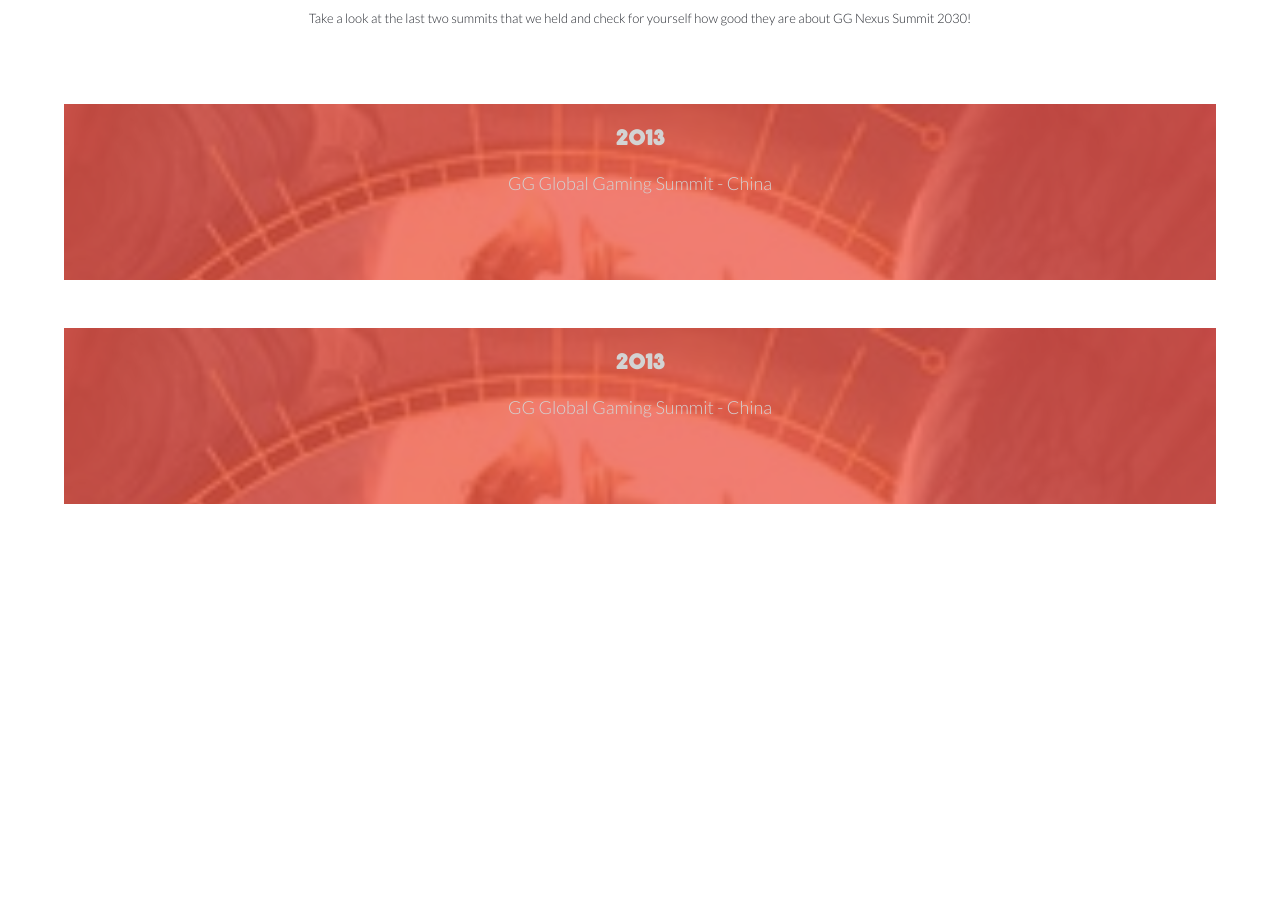
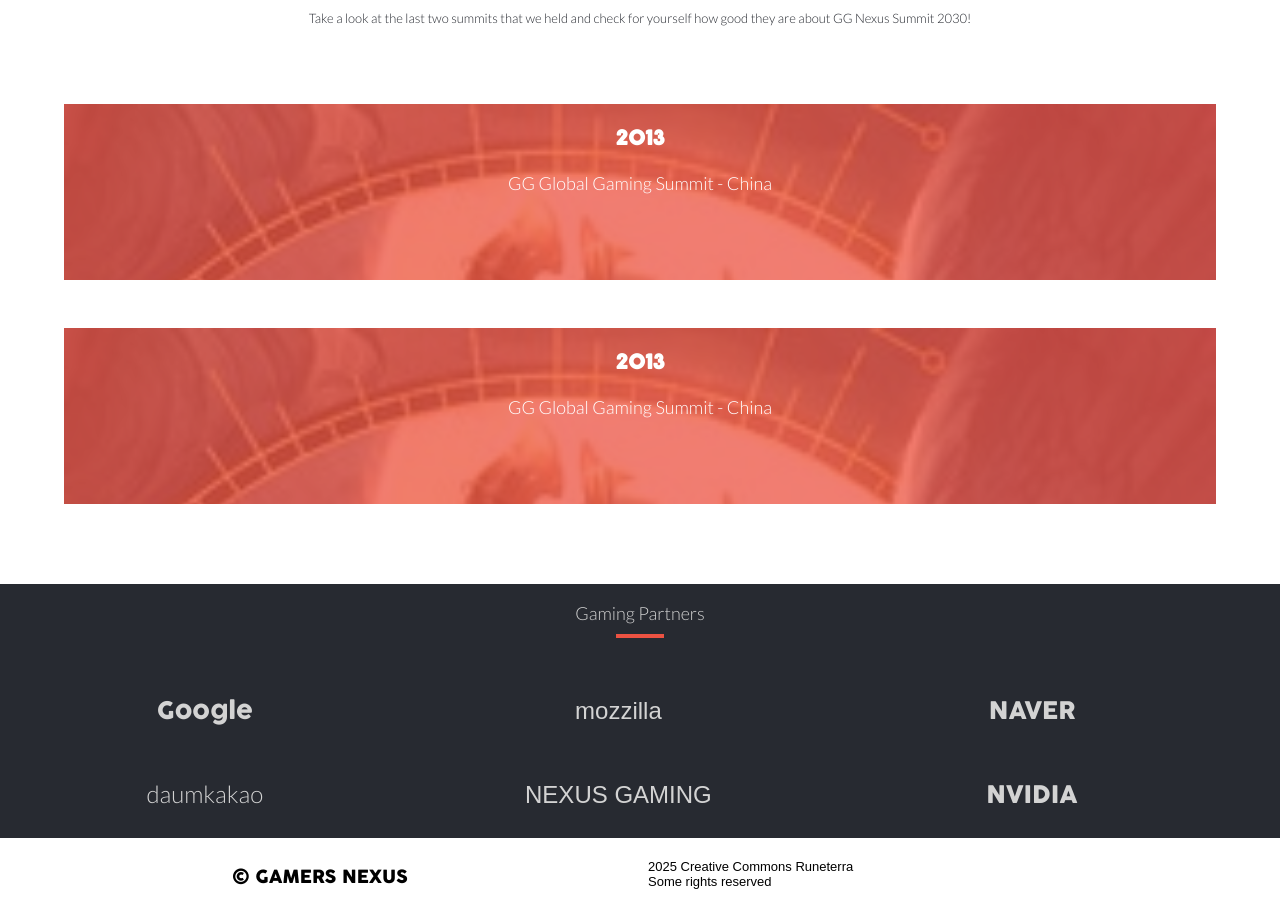
Before and after one commit to tinatsina/gamers-conference, a plain HTML site: page pages/about.html in a window 1280 px wide. Shown: the part 922-1838 px from the top of the page. Before the commit the page ends 1506 px from the top, so only its background shows below. Drawn offline with Linux system fonts and the light colour scheme.

Commit message:
completed partners and footer section

```diff
--- a/pages/about.html
+++ b/pages/about.html
@@ -103,5 +103,44 @@
         </div>
         <span class="borderbuffer"></span>
     </div>
+
+    <!-- PARTNERS SECTION -->
+
+    <div class="partners-section">
+        <div class="partners-section-container">
+            <div class="top-content">
+                <h1 class="main-program-header">
+                    Gaming Partners
+                </h1>
+                <span class="main-program-line"></span>
+            </div>
+            <div class="partners-bottom-content">
+                <p class="partner-1">Google</p>
+                <p class="partner-2">mozzilla</p>
+                <p class="partner-3">NAVER</p>
+                <p class="partner-4">daumkakao</p>
+                <p class="partner-5">NEXUS GAMING</p>
+                <p class="partner-6">NVIDIA</p>
+            </div>
+        </div>
+    </div>
+
+    <!-- FOOTER SECTION -->
+
+    <div class="footer-section">
+        <div class="footer-section-container">
+            <div class="footer-detail-container">
+                <p class="right-footer-text">
+                    &copy; GAMERS NEXUS
+                </p>
+            </div>
+            <div class="footer-detail-container">
+                <p class="left-footer-text">
+                    2025 Creative Commons Runeterra <br>
+                    Some rights reserved
+                </p>
+            </div>
+        </div>
+    </div>
 </body>
 </html>
--- a/styles/aboutStyles.css
+++ b/styles/aboutStyles.css
@@ -362,14 +362,14 @@ body {
 .past-image-overlay > h1 {
   text-align: center;
   padding-top: 1em;
-  color: var(--gray-color);
+  color: #fff;
   margin-top: 16px;
   font-family: 'Cocogoose', sans-serif;
 }
 
 .past-image-overlay > p {
   text-align: center;
-  color: var(--gray-color);
+  color: #fff;
   font-size: large;
   font-family: 'Lato', sans-serif;
 }
```
Also changed, not shown: index.html (+1 -1 lines).
